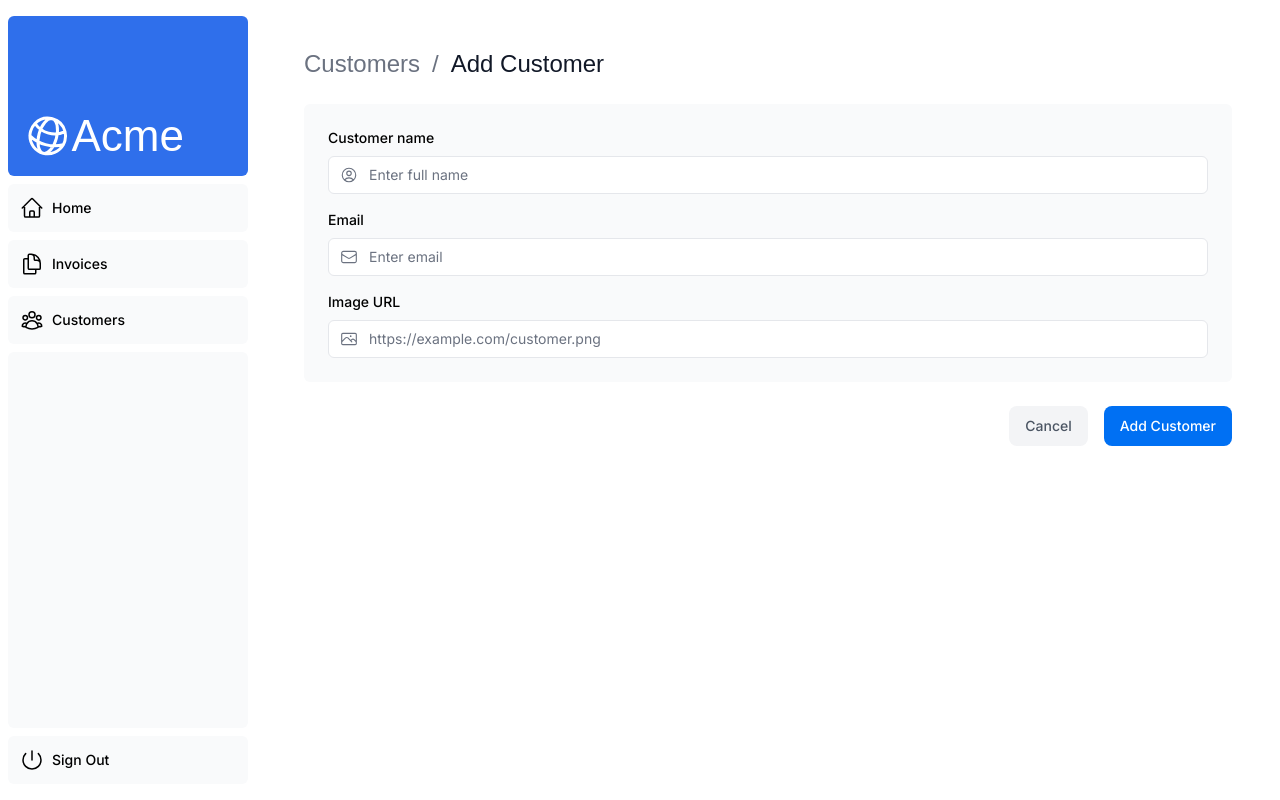
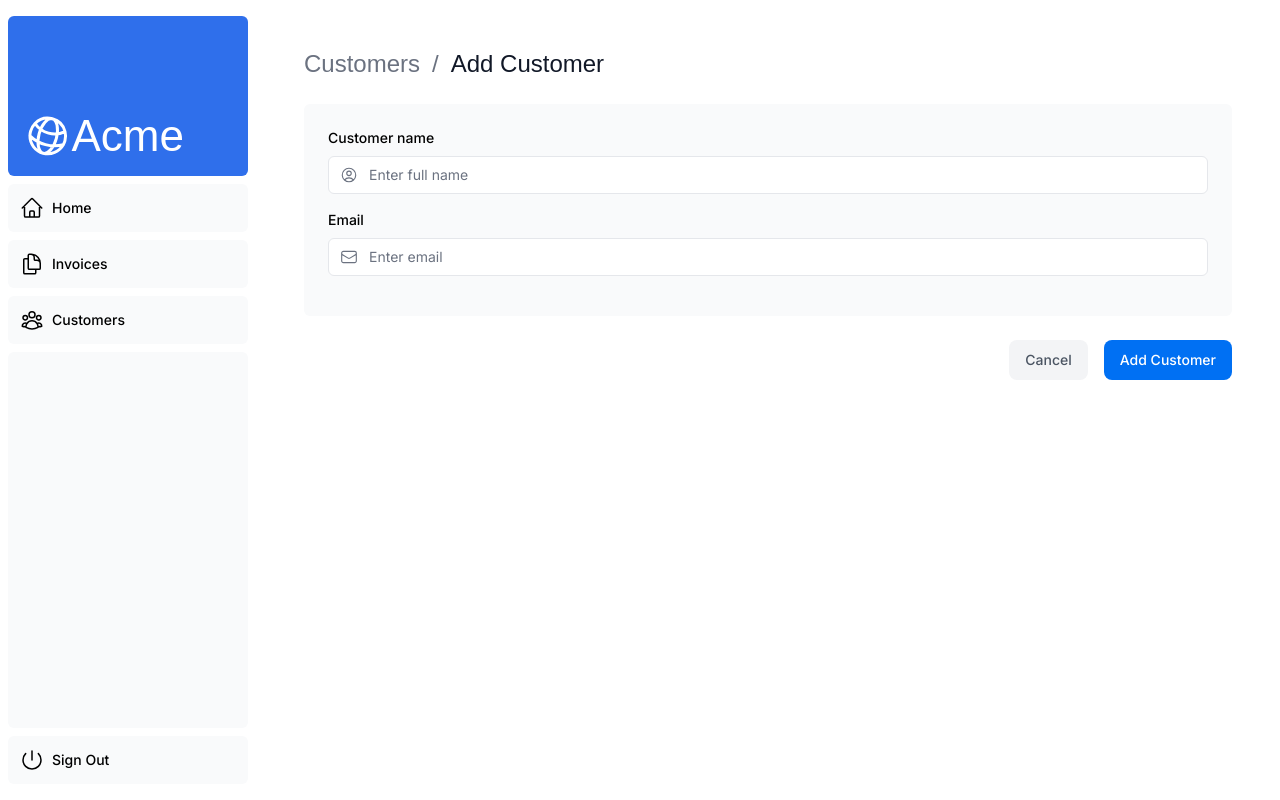
Before and after one commit to AgusUni05/Curso-next-js-App-router, a Next.js app: page /dashboard/customers/create in a window 1280 px wide. Built offline with nearby package versions, Linux system fonts and the light colour scheme; a web font is replaced by a local one.

Commit message:
Fix fotos de perfil aleatorias

```diff
--- a/app/lib/actions.ts
+++ b/app/lib/actions.ts
@@ -14,7 +14,6 @@ import { AuthError} from 'next-auth';
     status?: string[];
     name?: string[];
     email?: string[];
-    imageUrl?: string[];
   };
   message?: string | null;
 };
@@ -47,10 +46,12 @@ const CreateCustomerSchema = z.object({
   email: z
     .string({ required_error: 'Please enter an email address.' })
     .email({ message: 'Please enter a valid email.' }),
-  imageUrl: z
-    .string({ required_error: 'Please enter an image URL.' })
-    .url({ message: 'Please provide a valid URL.' }),
 });
+
+function getRandomCustomerImageUrl() {
+  const seed = `${Date.now()}-${Math.floor(Math.random() * 1000000)}`;
+  return `https://picsum.photos/seed/${encodeURIComponent(seed)}/200/200`;
+}
 
 export async function createInvoice(prevState: State, formData: FormData) {
   // Validate form using Zod
@@ -157,7 +158,6 @@ export async function createCustomer(prevState: State, formData: FormData) {
   const validatedFields = CreateCustomerSchema.safeParse({
     name: formData.get('name'),
     email: formData.get('email'),
-    imageUrl: formData.get('imageUrl'),
   });
 
   if (!validatedFields.success) {
@@ -167,7 +167,8 @@ export async function createCustomer(prevState: State, formData: FormData) {
     };
   }
 
-  const { name, email, imageUrl } = validatedFields.data;
+  const { name, email } = validatedFields.data;
+  const imageUrl = getRandomCustomerImageUrl();
 
   try {
     await sql`
--- a/app/ui/customers/create-form.tsx
+++ b/app/ui/customers/create-form.tsx
@@ -1,7 +1,7 @@
 'use client';
 
 import Link from 'next/link';
-import { UserCircleIcon, EnvelopeIcon, PhotoIcon } from '@heroicons/react/24/outline';
+import { UserCircleIcon, EnvelopeIcon } from '@heroicons/react/24/outline';
 import { useActionState } from 'react';
 import { Button } from '@/app/ui/button';
 import { createCustomer } from '@/app/lib/actions';
@@ -61,29 +61,8 @@ export default function Form() {
           </div>
         </div>
 
-        <div>
-          <label htmlFor="imageUrl" className="mb-2 block text-sm font-medium">
-            Image URL
-          </label>
-          <div className="relative">
-            <input
-              id="imageUrl"
-              name="imageUrl"
-              type="url"
-              placeholder="https://example.com/customer.png"
-              className="peer block w-full rounded-md border border-gray-200 py-2 pl-10 text-sm outline-2 placeholder:text-gray-500"
-              aria-describedby="image-url-error"
-            />
-            <PhotoIcon className="pointer-events-none absolute left-3 top-1/2 h-[18px] w-[18px] -translate-y-1/2 text-gray-500 peer-focus:text-gray-900" />
-          </div>
-          <div id="image-url-error" aria-live="polite" aria-atomic="true">
-            {state.errors?.imageUrl?.map((error: string) => (
-              <p className="mt-2 text-sm text-red-500" key={error}>
-                {error}
-              </p>
-            ))}
-            {state.message ? <p className="mt-2 text-sm text-red-500">{state.message}</p> : null}
-          </div>
+        <div aria-live="polite" aria-atomic="true">
+          {state.message ? <p className="mt-2 text-sm text-red-500">{state.message}</p> : null}
         </div>
       </div>
 
--- a/next.config.ts
+++ b/next.config.ts
@@ -7,7 +7,19 @@ const nextConfig: NextConfig = {
         protocol: 'https',
         hostname: 'pfps.gg',
         port: '',
-        pathname: '/**', // Permite cualquier imagen dentro de este dominio
+        pathname: '/**',
+      },
+      {
+        protocol: 'https',
+        hostname: 'cdn.pfps.gg',
+        port: '',
+        pathname: '/**',
+      },
+      {
+        protocol: 'https',
+        hostname: 'picsum.photos',
+        port: '',
+        pathname: '/**',
       },
     ],
   },
```
